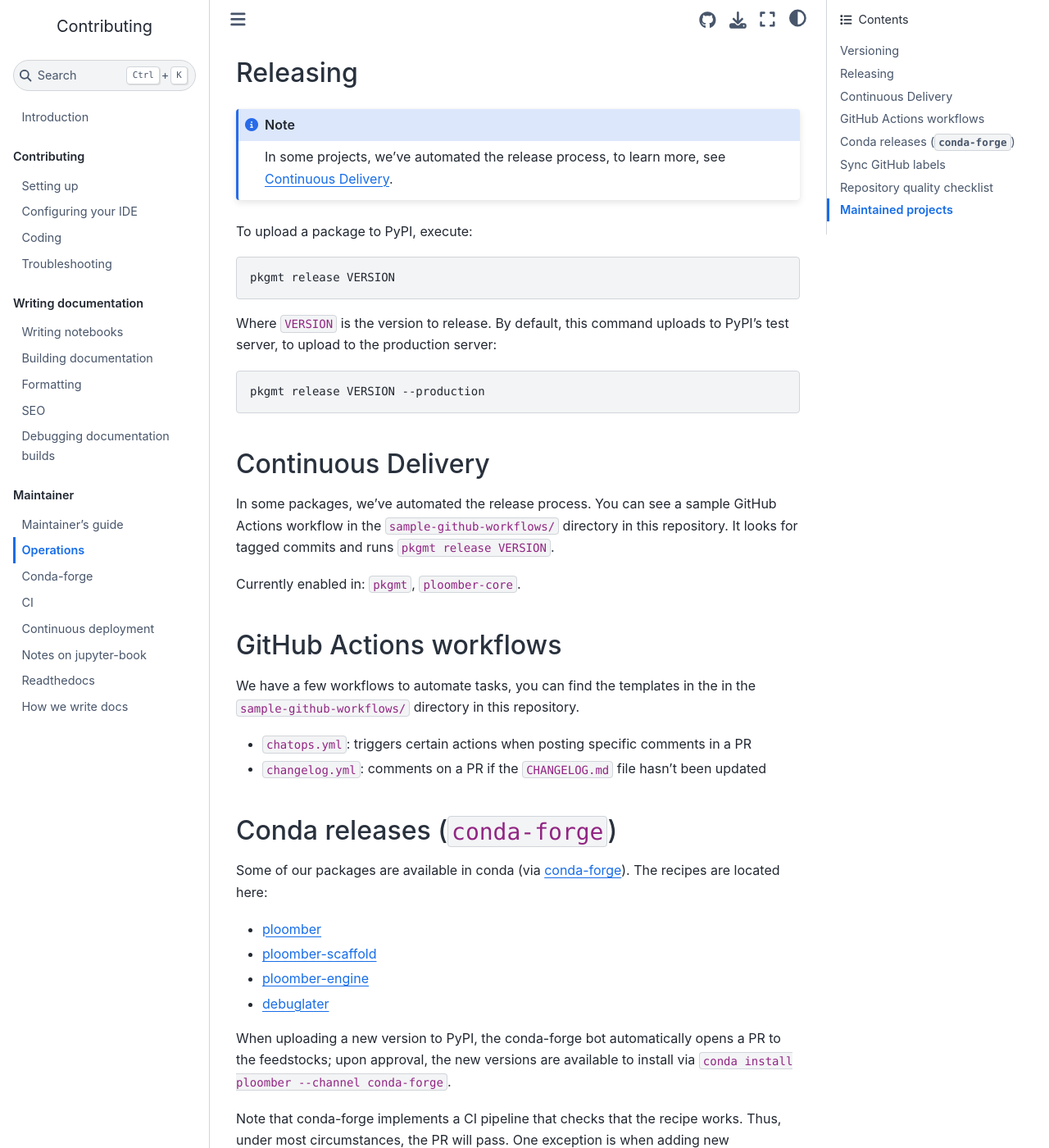
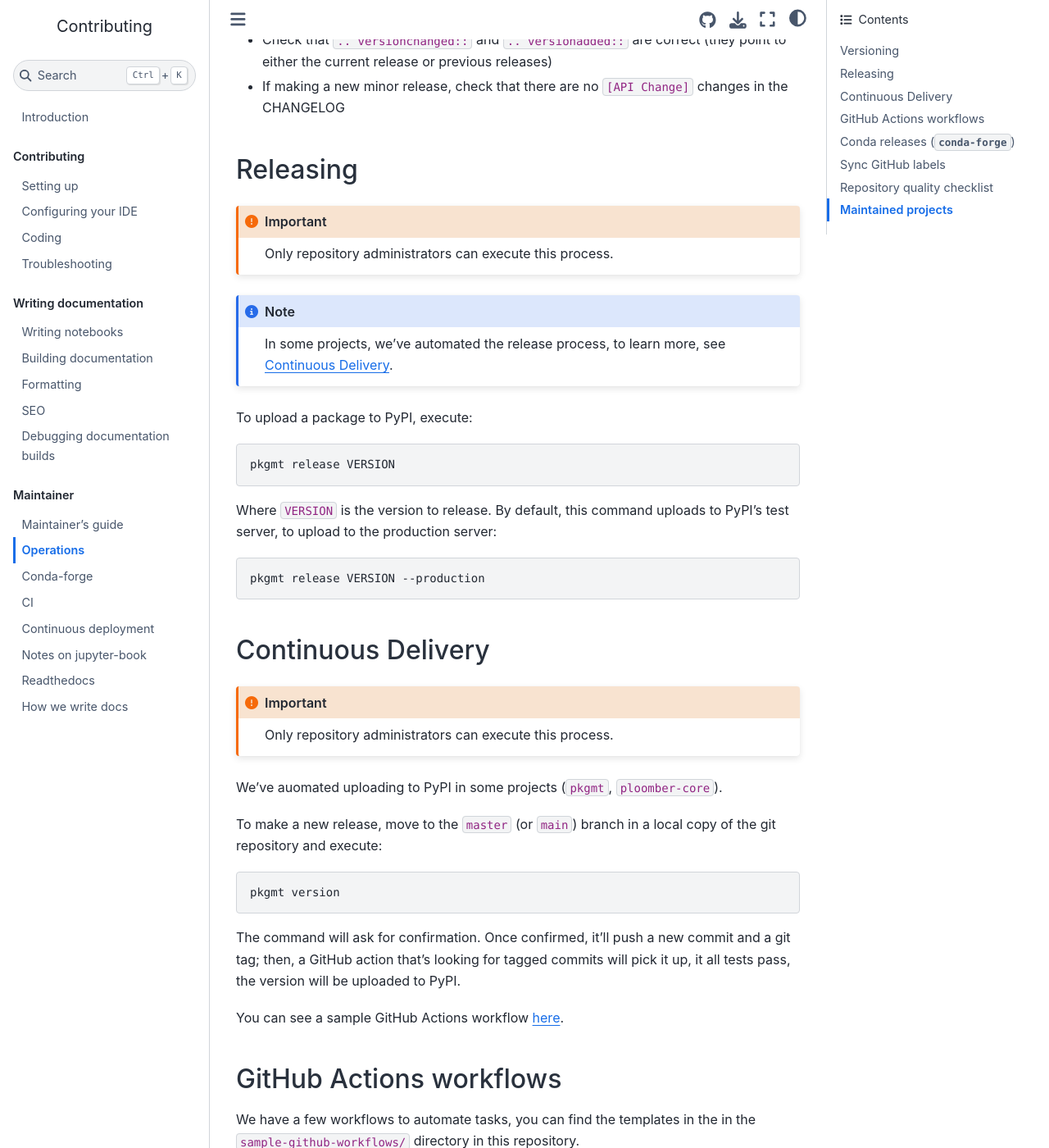
Before and after one commit to ploomber/contributing, a Jupyter Book: the page built from maintainer/ops.md, in a window 1280 px wide and 1400 px high, scrolled down 701 px. Shown: the whole window at 82% size. Built offline with Jupyter Book 1.0.4 settings and Sphinx 7.4.7 and the Sphinx Book theme 1.1.4, drawn with Linux system fonts in a browser that asks for light colours; some of the changed text lies outside the part shown.

Commit message:
updates ops.md

````diff
--- a/maintainer/ops.md
+++ b/maintainer/ops.md
@@ -3,6 +3,10 @@
 This document exaplains the processes to keep our shipping process up and running.
 
 ## Versioning
+
+```{important}
+Only repository administrators can execute this process.
+```
 
 To create a new release version:
 
@@ -20,6 +24,10 @@
 
 
 ## Releasing
+
+```{important}
+Only repository administrators can execute this process.
+```
 
 ```{note}
 In some projects, we've automated the release process, to learn more, see [Continuous Delivery](#continuous-delivery).
@@ -39,9 +47,22 @@
 
 ## Continuous Delivery
 
-In some packages, we've automated the release process. You can see a sample GitHub Actions workflow in the `sample-github-workflows/` directory in this repository. It looks for tagged commits and runs `pkgmt release VERSION`.
+```{important}
+Only repository administrators can execute this process.
+```
 
-Currently enabled in: `pkgmt`, `ploomber-core`.
+We've auomated uploading to PyPI in some projects (`pkgmt`, `ploomber-core`).
+
+To make a new release, move to the `master` (or `main`) branch in a local copy of the git repository and execute:
+
+```sh
+pkgmt version
+```
+
+The command will ask for confirmation. Once confirmed, it'll push a new commit and a git tag; then, a GitHub action that's looking for tagged commits will pick it up, it all tests pass, the version will be uploaded to PyPI.
+
+You can see a sample GitHub Actions workflow [here](https://github.com/ploomber/contributing/blob/main/sample-github-workflows/ci.yml).
+
 
 ## GitHub Actions workflows
 
````
